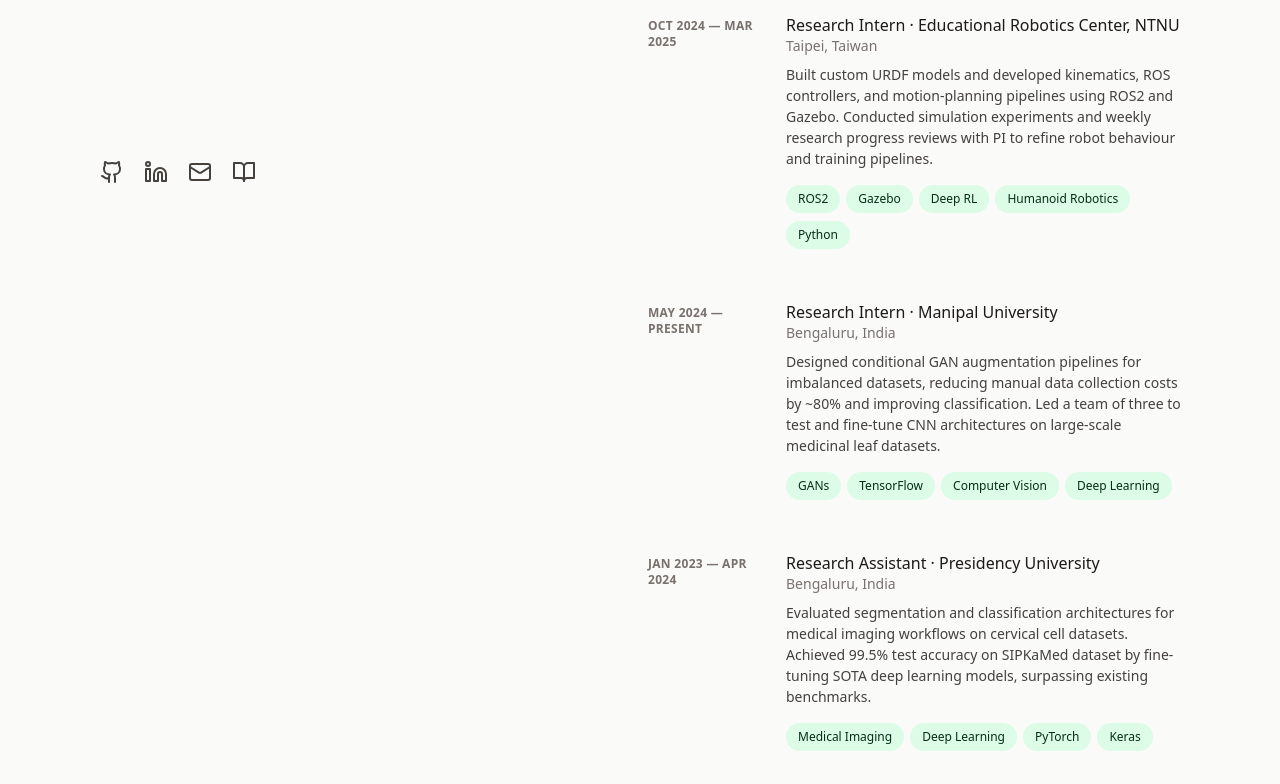
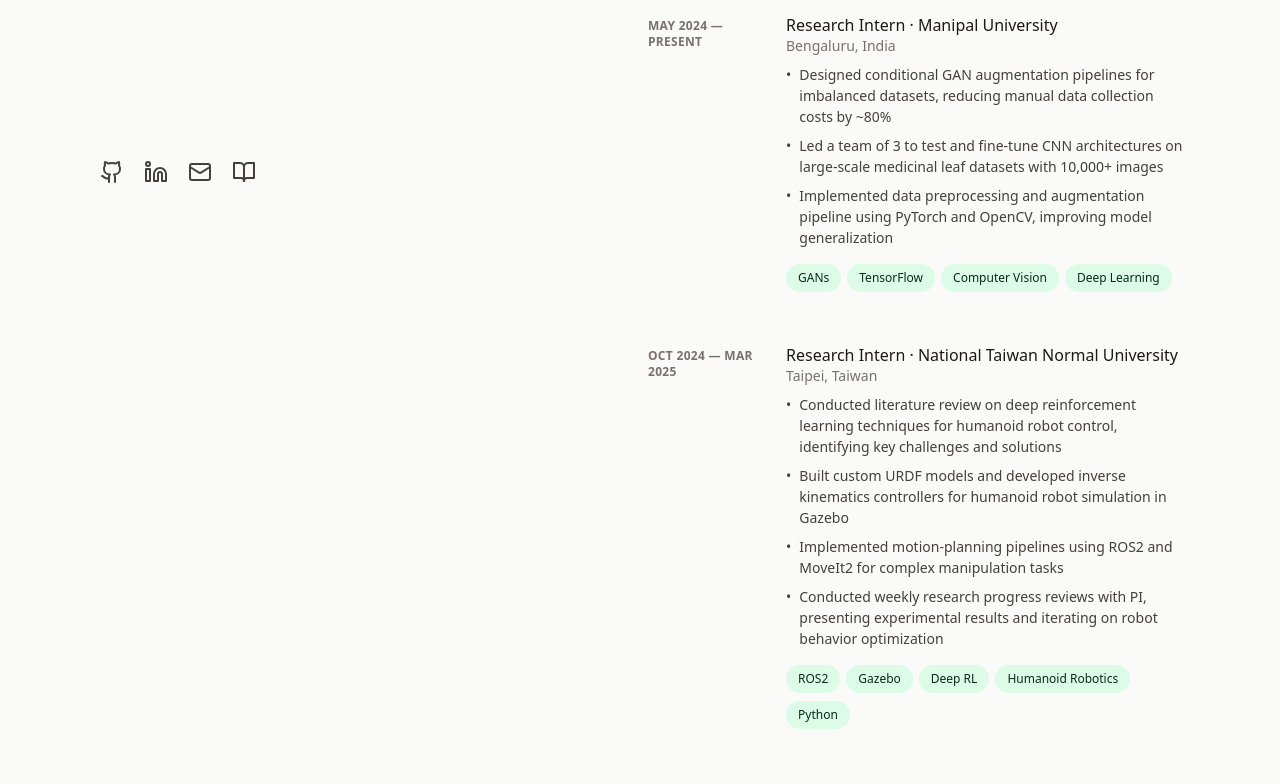
Before and after one commit to Mystique03/personal-portfolio, a React (Vite) app: page / in a window 1280 px wide. Shown: the part 520-1304 px from the top of the page. Built offline with nearby package versions, Linux system fonts and the light colour scheme.

Commit message:
Updated Experience Section

```diff
--- a/index.html
+++ b/index.html
@@ -5,21 +5,21 @@
     <link rel="icon" type="image/svg+xml" href="/favicon.ico" />
     <meta name="viewport" content="width=device-width, initial-scale=1.0" />
     <meta name="theme-color" content="#0a0a0a" />
-    <meta name="description" content="Smitha Reddy - AI Researcher & Robotics Engineer. Specialized in Machine Learning, Computer Vision, and Deep Reinforcement Learning." />
-    <meta name="keywords" content="AI, Machine Learning, Robotics, Deep Learning, Computer Vision, Research, Smitha Reddy" />
+    <meta name="description" content="Smitha Reddy - ML Engineer & Researcher. Specialized in Machine Learning, Computer Vision, and Deep Reinforcement Learning." />
+    <meta name="keywords" content="AI, Machine Learning, Generative AI, NLP, Natural Language Processing, Robotics, Deep Learning, Computer Vision, Research, Smitha Reddy" />
     <meta name="author" content="Smitha Reddy" />
 
     <!-- Open Graph / Facebook -->
     <meta property="og:type" content="website" />
-    <meta property="og:title" content="Smitha Reddy - AI Researcher & Robotics Engineer" />
-    <meta property="og:description" content="Building intelligent systems at the intersection of deep learning, computer vision, and robotics." />
+    <meta property="og:title" content="Smitha Reddy - ML Engineer & Researcher" />
+    <meta property="og:description" content="Building intelligent systems at the intersection of deep learning, computer vision, and natural language processing." />
 
     <!-- Twitter -->
     <meta property="twitter:card" content="summary_large_image" />
-    <meta property="twitter:title" content="Smitha Reddy - AI Researcher & Robotics Engineer" />
-    <meta property="twitter:description" content="Building intelligent systems at the intersection of deep learning, computer vision, and robotics." />
+    <meta property="twitter:title" content="Smitha Reddy - ML Engineer & Researcher" />
+    <meta property="twitter:description" content="Building intelligent systems at the intersection of deep learning, computer vision, and natural language processing." />
 
-    <title>Smitha Reddy - AI Researcher & Robotics Engineer</title>
+    <title>Smitha Reddy - ML Engineer & Researcher</title>
   </head>
   <body>
     <div id="root"></div>
--- a/src/components/Experience.jsx
+++ b/src/components/Experience.jsx
@@ -6,7 +6,7 @@ import { experiences } from '../data/experiences';
 const Experience = ({ theme }) => {
   return (
     <section id="experience" className="mb-16 scroll-mt-16 lg:mb-24 lg:scroll-mt-24">
-                    <div className={`sticky top-0 z-20 -mx-6 mb-4 w-screen ${theme.bgTranslucent} px-6 py-5 backdrop-blur md:-mx-12 md:px-12 lg:sr-only lg:relative lg:top-auto lg:mx-auto lg:w-full lg:px-0 lg:py-0 lg:opacity-0`}>
+      <div className={`sticky top-0 z-20 -mx-6 mb-4 w-screen ${theme.bgTranslucent} px-6 py-5 backdrop-blur md:-mx-12 md:px-12 lg:sr-only lg:relative lg:top-auto lg:mx-auto lg:w-full lg:px-0 lg:py-0 lg:opacity-0`}>
         <h2 className={`text-sm font-bold uppercase tracking-widest ${theme.textBright}`}>
           Experience
         </h2>
@@ -30,7 +30,21 @@ const Experience = ({ theme }) => {
                     </div>
                   </h3>
                   <p className={`text-sm ${theme.textDim} mb-2`}>{exp.location}</p>
-                  <p className="mt-2 text-sm leading-normal">{exp.description}</p>
+
+
+                  {Array.isArray(exp.description) ? (
+                    <ul className="mt-2 space-y-2">
+                      {exp.description.map((bullet, bulletIndex) => (
+                        <li key={bulletIndex} className="text-sm leading-normal flex">
+                          <span className="mr-2 ${theme.accent} ">•</span>
+                          <span>{bullet}</span>
+                        </li>
+                      ))}
+                    </ul>
+                  ) : (
+                    <p className="mt-2 text-sm leading-normal">{exp.description}</p>
+                  )}
+
                   <ul className="mt-2 flex flex-wrap" aria-label="Technologies used">
                     {exp.tags.map((tag, tagIndex) => (
                       <li key={tagIndex} className="mr-1.5 mt-2">
@@ -50,7 +64,7 @@ const Experience = ({ theme }) => {
             href="/resume.pdf"
             className={`inline-flex items-center font-medium leading-tight ${theme.textBright} group`}
           >
-            <span className={`border-b border-transparent pb-px transition group-hover:${theme.border}`}>
+            <span className="border-b border-transparent pb-px transition ${theme.accent} group-hover:border-current group-focus-visible:border-current">
               View Full Resume
             </span>
             <FileText className="ml-1 inline-block h-4 w-4 shrink-0 -translate-y-px transition-transform group-hover:translate-x-2 group-focus-visible:translate-x-2 motion-reduce:transition-none" />
--- a/src/data/experiences.js
+++ b/src/data/experiences.js
@@ -1,27 +1,41 @@
 // src/data/experiences.js
 export const experiences = [
-  {
-    period: "Oct 2024 — Mar 2025",
-    title: "Research Intern",
-    company: "Educational Robotics Center, NTNU",
-    location: "Taipei, Taiwan",
-    description: "Built custom URDF models and developed kinematics, ROS controllers, and motion-planning pipelines using ROS2 and Gazebo. Conducted simulation experiments and weekly research progress reviews with PI to refine robot behaviour and training pipelines.",
-    tags: ["ROS2", "Gazebo", "Deep RL", "Humanoid Robotics", "Python"]
-  },
   {
     period: "May 2024 — Present",
     title: "Research Intern",
     company: "Manipal University",
     location: "Bengaluru, India",
-    description: "Designed conditional GAN augmentation pipelines for imbalanced datasets, reducing manual data collection costs by ~80% and improving classification. Led a team of three to test and fine-tune CNN architectures on large-scale medicinal leaf datasets.",
+    description: [
+      "Designed conditional GAN augmentation pipelines for imbalanced datasets, reducing manual data collection costs by ~80%",
+      "Led a team of 3 to test and fine-tune CNN architectures on large-scale medicinal leaf datasets with 10,000+ images",
+      "Implemented data preprocessing and augmentation pipeline using PyTorch and OpenCV, improving model generalization"
+    ],
     tags: ["GANs", "TensorFlow", "Computer Vision", "Deep Learning"]
+  },
+  {
+    period: "Oct 2024 — Mar 2025",
+    title: "Research Intern",
+    company: "National Taiwan Normal University",
+    location: "Taipei, Taiwan",
+    description: [
+      "Conducted literature review on deep reinforcement learning techniques for humanoid robot control, identifying key challenges and solutions",
+      "Built custom URDF models and developed inverse kinematics controllers for humanoid robot simulation in Gazebo",
+      "Implemented motion-planning pipelines using ROS2 and MoveIt2 for complex manipulation tasks",
+      "Conducted weekly research progress reviews with PI, presenting experimental results and iterating on robot behavior optimization"
+    ],
+    tags: ["ROS2", "Gazebo", "Deep RL", "Humanoid Robotics", "Python"]
   },
   {
     period: "Jan 2023 — Apr 2024",
     title: "Research Assistant",
     company: "Presidency University",
     location: "Bengaluru, India",
-    description: "Evaluated segmentation and classification architectures for medical imaging workflows on cervical cell datasets. Achieved 99.5% test accuracy on SIPKaMed dataset by fine-tuning SOTA deep learning models, surpassing existing benchmarks.",
-    tags: ["Medical Imaging", "Deep Learning", "PyTorch", "Keras"]
+    description: [
+      "Achieved 99.5% test accuracy on SIPKaMed cervical cell dataset by fine-tuning SOTA deep learning models, surpassing existing benchmarks",
+      "Evaluated 8+ segmentation and classification architectures (VGG16, ResNet, EfficientNet) for medical imaging workflows",
+      "Implemented transfer learning techniques using TensorFlow and Keras, reducing training time by 40%",
+      "Contributed to research paper accepted in Informatica Journal, detailing methodology and results"
+    ],
+    tags: ["Medical Imaging", "Deep Learning", "TensorFlow", "Keras"]
   }
 ];
--- a/src/data/projects.js
+++ b/src/data/projects.js
@@ -71,10 +71,10 @@ export const allProjects = [
     featured: false
   },
   {
-    title: "Sentiment Analysis Dashboard",
+    title: "Sentiment Analysis",
     description: "Real-time sentiment analysis dashboard for social media data using BERT models.",
-    tags: ["Transformers", "Python", "Streamlit", "MongoDB"],
-    link: "https://github.com/yourusername/sentiment-dash",
+    tags: ["Transformers", "Python", "NLP"],
+    link: null,
     year: 2023,
     madeAt: "Personal Project",
     featured: false
--- a/src/data/themes.js
+++ b/src/data/themes.js
@@ -10,16 +10,16 @@ export const themes = {
     // Text colors
     text: 'text-neutral-300',
     textBright: 'text-neutral-100',
-    textDim: 'text-neutral-500',
+    textDim: 'text-neutral-400',
     textMedium: 'text-neutral-300',
 
     // Accent colors - Burgundy theme
     accent: 'text-rose-800',
-    accentHover: 'hover:text-rose-900',
+    accentHover: 'hover:text-neutral-100',
     accentBright: 'text-rose-600',
 
     // Cards & Interactions
-    cardHover: 'lg:group-hover:bg-red-900/20',
+    cardHover: 'lg:group-hover:bg-red-900/30',
     cardBg: 'bg-neutral-800',
     cardBorder: 'border-neutral-800',
 
```
Also changed, not shown: 1 other file (tests, documents, lock files or other folders).
